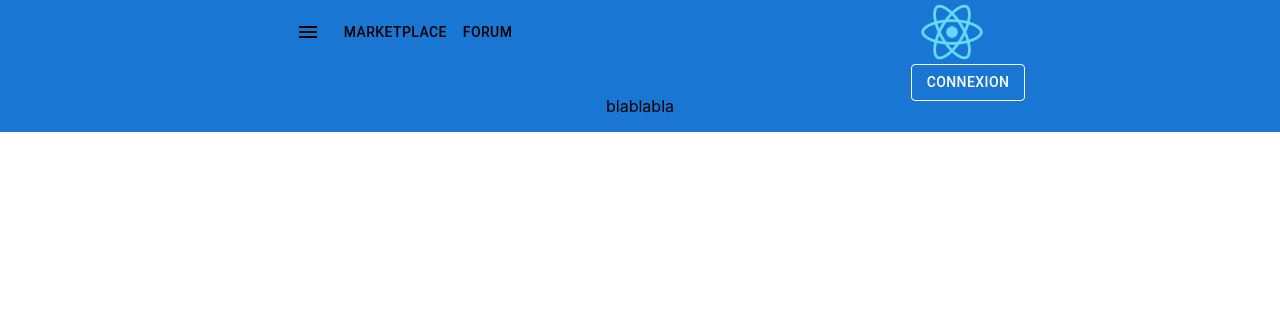
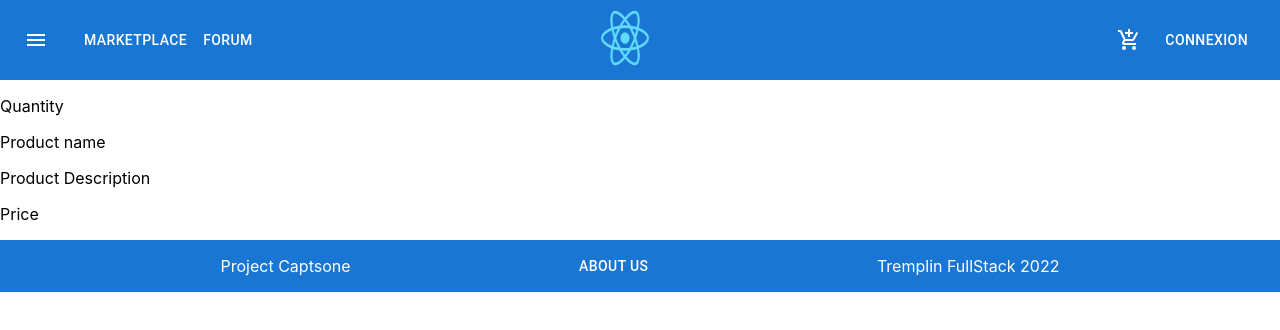
Before and after one commit to sekisinnde/fullstackfinalProject, a React (Create React App) app in the folder frontend/: page /shoppingcart in a window 1280 px wide. Shown: the top 330 px of the page. Built offline with nearby package versions, Linux system fonts and the light colour scheme.

Commit message:
updated the styling & added shopping cart component

```diff
--- a/frontend/src/App.css
+++ b/frontend/src/App.css
@@ -16,24 +16,30 @@
   flex-direction: row;
 }
 
+.navbar {
+  height: 10vh;
+  background-color: #1976d2;
+  display: flex;
+  flex-wrap: wrap;
+  justify-content: space-between;
+  align-items: center
+}
+
+.menu {
+  margin-left: 3vh;
+}
+
 .logo{
   height: 50px;
   width: 50px;
-}
-
-.navbar {
-  height: 10vh;
-  display: flex;
-  flex-wrap: wrap;
-  justify-content: center;
-  background-color: #1976d2;
-  align-items: center;
+  margin-right: 15vh;
 }
 
 .footer{
+  color: white;
   display: flex;
   flex-wrap: wrap;
-  justify-content: center;
+  justify-content: space-evenly;
   background-color: #1976d2;
   margin-top: auto;
 }
@@ -50,42 +56,3 @@
   flex-wrap: wrap;
   justify-content: center;
 }
-
-/* .App {
-  text-align: center;
-}
-
-.App-logo {
-  height: 40vmin;
-  pointer-events: none;
-}
-
-@media (prefers-reduced-motion: no-preference) {
-  .App-logo {
-    animation: App-logo-spin infinite 20s linear;
-  }
-}
-
-.App-header {
-  background-color: #282c34;
-  min-height: 100vh;
-  display: flex;
-  flex-direction: column;
-  align-items: center;
-  justify-content: center;
-  font-size: calc(10px + 2vmin);
-  color: white;
-}
-
-.App-link {
-  color: #61dafb;
-}
-
-@keyframes App-logo-spin {
-  from {
-    transform: rotate(0deg);
-  }
-  to {
-    transform: rotate(360deg);
-  }
-} */
--- a/frontend/src/App.js
+++ b/frontend/src/App.js
@@ -5,6 +5,7 @@ import Footer from './components/Footer';
 import ConnexionForm from './components/ConnexionForm';
 import InscriptionForm from './components/InscriptionForm';
 import MarketPlace from './components/MarketPlace';
+import ShoppingCart from './components/ShoppingCart';
 import {BrowserRouter as Router, Routes, Route} from 'react-router-dom';
 
 function App() {
@@ -17,6 +18,7 @@ function App() {
         <Route path='/connexion' element={<ConnexionForm/>} />
         <Route path='/inscription' element={<InscriptionForm/>} />
         <Route path='/marketplace' element={<MarketPlace/>} />
+        <Route path='/shoppingcart' element={<ShoppingCart/>} />
       </Routes>
         <Footer/>
       </Router>
--- a/frontend/src/components/Footer.js
+++ b/frontend/src/components/Footer.js
@@ -1,9 +1,13 @@
 import React from "react";
+import { Link } from 'react-router-dom';
+import Button from  '@mui/material/Button';
 
  const Footer = () => {
   return (
     <div className='footer'>
-      <p>blablabla</p>
+      <p>Project Captsone</p>
+      <Button sx={{color:"white"}} component={Link} to='/aboutus'>About Us</Button>
+      <p>Tremplin FullStack 2022</p>
     </div>
   );
 }
--- a/frontend/src/components/InscriptionForm.js
+++ b/frontend/src/components/InscriptionForm.js
@@ -1,8 +1,6 @@
 import React, {useState} from 'react';
 import { TextField } from '@mui/material';
 import Button from '@mui/material/Button';
-import { Box } from '@mui/system';
-
 
 function InscriptionForm() {
 
--- a/frontend/src/components/Navbar.js
+++ b/frontend/src/components/Navbar.js
@@ -1,19 +1,36 @@
-import * as React from 'react';
+import React from 'react';
 import Button from '@mui/material/Button';
 import IconButton from '@mui/material/IconButton';
 import MenuIcon from '@mui/icons-material/Menu';
+import AddShoppingCartIcon from '@mui/icons-material/AddShoppingCart';
 import img from '../logo512.png';
 import {Link} from 'react-router-dom';
 
 const Navbar = () => {
   return (
     <div className='navbar'>
+        <div className='menu'>
+        <IconButton
+            size="large"
+            edge="start"
+            aria-label="menu"
+            sx={{ mr: 2 , color:"white"}}
+          >
             <MenuIcon />
-          <IconButton/>
-          <Button component={Link} to='/marketplace'color="inherit">MarketPlace</Button>
-          <Button component={Link} to='/categories' color="inherit">Forum</Button>
-          <img component={Link} to='/' alt='logo' src={img} style={{height:"8vh", marginLeft: '50vh'}}/>
-          <Button component={Link} to='/connexion' variant="outlined" color="inherit" sx={{ml: '82vh', color:"white"}}>Connexion</Button>
+          </IconButton>
+          <Button component={Link} to='/marketplace' sx={{color:"white"}}>MarketPlace</Button>
+          <Button component={Link} to='/categories' sx={{color:"white"}}>Forum</Button>
+        </div>
+        <div>
+          <img className='logo' component={Link} to='/' alt='logo' src={img} style={{height:"8vh"}}/>
+        </div>
+        <div>
+        <IconButton component={Link} to='/shoppingcart' aria-label="add to shopping cart" sx={{color:"White"}}>
+          <AddShoppingCartIcon />
+            </IconButton>
+          <Button component={Link} to='/connexion' variant="outlined"   sx={{color:"white", mr:"2vh"}}>Connexion</Button>
+        </div>
+
     </div>
   );
 }
--- /dev/null
+++ b/frontend/src/components/ShoppingCart.js
@@ -0,0 +1,14 @@
+import React from 'react';
+
+const ShoppingCart = () => {
+    return(
+        <div>
+            <p>Quantity</p>
+            <p>Product name</p>
+            <p>Product Description</p>
+            <p>Price</p>
+        </div>
+    )
+}
+
+export default ShoppingCart;
```
